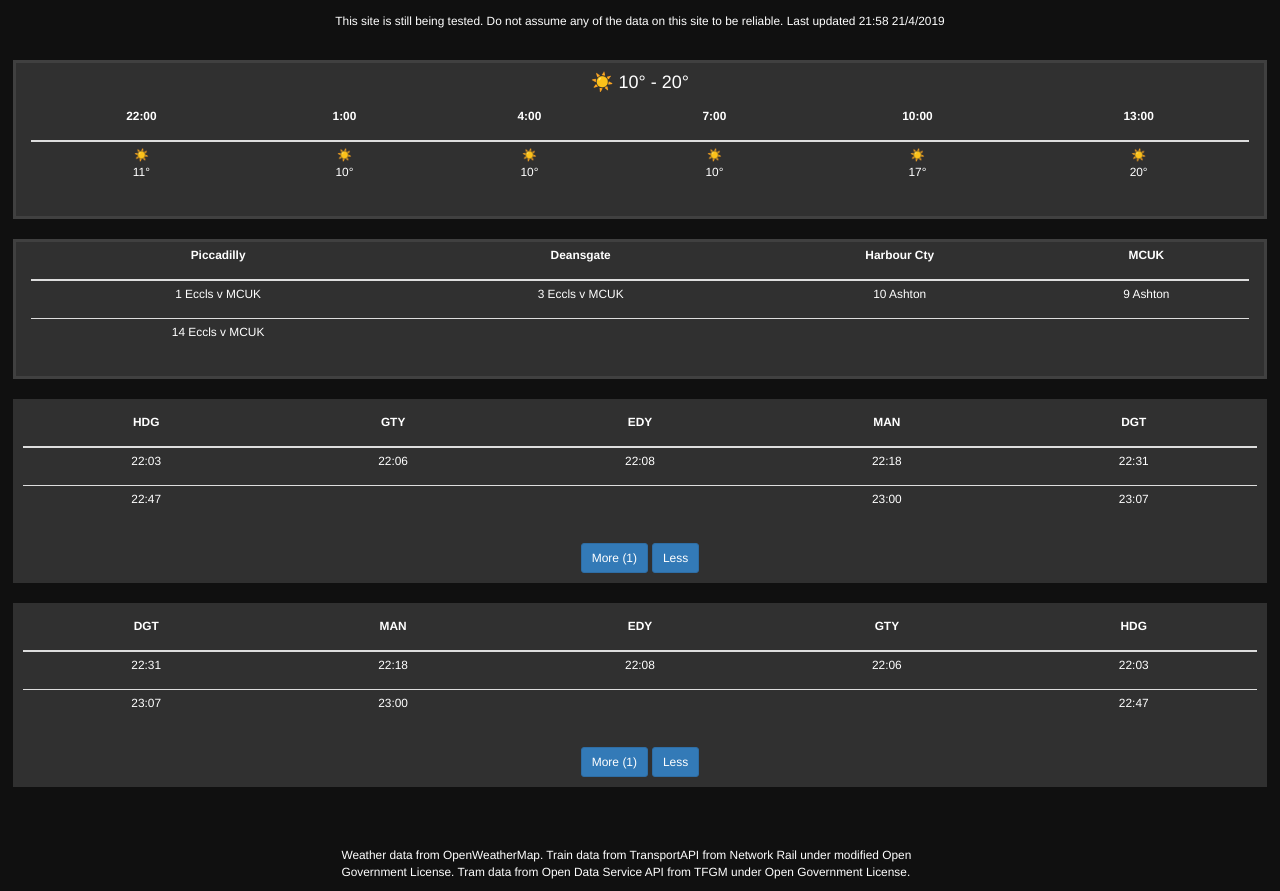
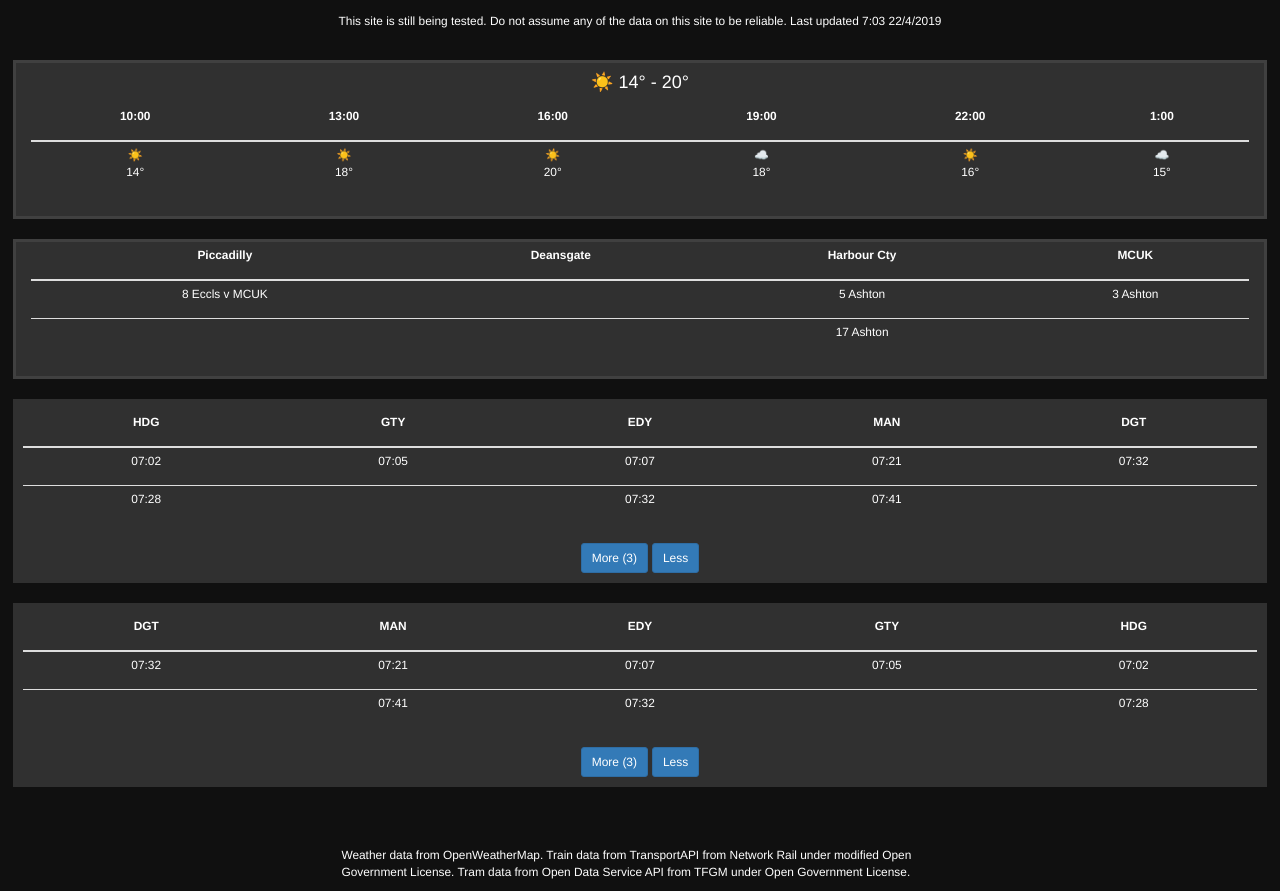
Before and after one commit to tonytony99/tonytony99.github.io, a plain HTML site: page tt/index.html in a window 1280 px wide. Drawn offline with nearby package versions, Linux system fonts and the light colour scheme.

Commit message:
updated homepage

```diff
--- a/tt/index.html
+++ b/tt/index.html
@@ -24,8 +24,8 @@
                 This site is still being tested.
                 Do not assume any of the data on this site to be reliable.
                 Last updated
-                21:58
-                21/4/2019
+                7:03
+                22/4/2019
                 </p>
             </div>
 
@@ -37,25 +37,25 @@
 
 
             <div class="col-xs-12 grey">
-                <h4 align="center"> ☀️  10°  -  20° </h4>
+                <h4 align="center"> ☀️  14°  -  20° </h4>
                 <table class="table table-condensed small">
 <thead>
 <tr>
+    <th scope='col'><p align='center'>10:00</p></th>
+    <th scope='col'><p align='center'>13:00</p></th>
+    <th scope='col'><p align='center'>16:00</p></th>
+    <th scope='col'><p align='center'>19:00</p></th>
     <th scope='col'><p align='center'>22:00</p></th>
     <th scope='col'><p align='center'>1:00</p></th>
-    <th scope='col'><p align='center'>4:00</p></th>
-    <th scope='col'><p align='center'>7:00</p></th>
-    <th scope='col'><p align='center'>10:00</p></th>
-    <th scope='col'><p align='center'>13:00</p></th>
 </tr>
 </thead><tbody>
 <tr>
-    <td><p align='center'>☀️<br/>11°<br/></p></td>
-    <td><p align='center'>☀️<br/>10°<br/></p></td>
-    <td><p align='center'>☀️<br/>10°<br/></p></td>
-    <td><p align='center'>☀️<br/>10°<br/></p></td>
-    <td><p align='center'>☀️<br/>17°<br/></p></td>
+    <td><p align='center'>☀️<br/>14°<br/></p></td>
+    <td><p align='center'>☀️<br/>18°<br/></p></td>
     <td><p align='center'>☀️<br/>20°<br/></p></td>
+    <td><p align='center'>☁️<br/>18°<br/></p></td>
+    <td><p align='center'>☀️<br/>16°<br/></p></td>
+    <td><p align='center'>☁️<br/>15°<br/></p></td>
 </tr>
 </tbody></table>
 
@@ -78,15 +78,15 @@
 </tr>
 </thead><tbody>
 <tr>
-    <td><p align='center'>1 Eccls v MCUK</p></td>
-    <td><p align='center'>3 Eccls v MCUK</p></td>
-    <td><p align='center'>10 Ashton</p></td>
-    <td><p align='center'>9 Ashton</p></td>
+    <td><p align='center'>8 Eccls v MCUK</p></td>
+    <td><p align='center'></p></td>
+    <td><p align='center'>5 Ashton</p></td>
+    <td><p align='center'>3 Ashton</p></td>
 </tr>
 <tr>
-    <td><p align='center'>14 Eccls v MCUK</p></td>
     <td><p align='center'></p></td>
     <td><p align='center'></p></td>
+    <td><p align='center'>17 Ashton</p></td>
     <td><p align='center'></p></td>
 </tr>
 </tbody></table>
@@ -111,25 +111,39 @@
 </tr>
 </thead><tbody>
 <tr>
-    <td><p align='center'>22:03</p></td>
-    <td><p align='center'>22:06</p></td>
-    <td><p align='center'>22:08</p></td>
-    <td><p align='center'>22:18</p></td>
-    <td><p align='center'>22:31</p></td>
+    <td><p align='center'>07:02</p></td>
+    <td><p align='center'>07:05</p></td>
+    <td><p align='center'>07:07</p></td>
+    <td><p align='center'>07:21</p></td>
+    <td><p align='center'>07:32</p></td>
 </tr>
 <tr>
-    <td><p align='center'>22:47</p></td>
+    <td><p align='center'>07:28</p></td>
+    <td><p align='center'></p></td>
+    <td><p align='center'>07:32</p></td>
+    <td><p align='center'>07:41</p></td>
+    <td><p align='center'></p></td>
+</tr>
+<tr class='extra_info_train_out'>
+    <td><p align='center'>07:44</p></td>
+    <td><p align='center'>07:47</p></td>
+    <td><p align='center'></p></td>
+    <td><p align='center'>07:59</p></td>
+    <td><p align='center'>08:07</p></td>
+</tr>
+<tr class='extra_info_train_out'>
+    <td><p align='center'>08:03</p></td>
+    <td><p align='center'>08:06</p></td>
+    <td><p align='center'>08:08</p></td>
+    <td><p align='center'>08:21</p></td>
+    <td><p align='center'>08:32</p></td>
+</tr>
+<tr class='extra_info_train_out'>
+    <td><p align='center'>08:45</p></td>
     <td><p align='center'></p></td>
     <td><p align='center'></p></td>
-    <td><p align='center'>23:00</p></td>
-    <td><p align='center'>23:07</p></td>
-</tr>
-<tr class='extra_info_train_out'>
-    <td><p align='center'>23:13</p></td>
-    <td><p align='center'>23:16</p></td>
-    <td><p align='center'>23:19</p></td>
-    <td><p align='center'>23:31</p></td>
-    <td><p align='center'>23:38</p></td>
+    <td><p align='center'>08:59</p></td>
+    <td><p align='center'>09:07</p></td>
 </tr>
 </tbody></table>
 
@@ -147,7 +161,7 @@
                 </script>
 
                 <div align="center">
-                    <button class="btn btn-primary btn-sm btn_more_train_out">More (1)</button>
+                    <button class="btn btn-primary btn-sm btn_more_train_out">More (3)</button>
                     <button class="btn btn-primary btn-sm btn_less_train_out">Less</button>
                 </div>
 
@@ -170,25 +184,39 @@
 </tr>
 </thead><tbody>
 <tr>
-    <td><p align='center'>22:31</p></td>
-    <td><p align='center'>22:18</p></td>
-    <td><p align='center'>22:08</p></td>
-    <td><p align='center'>22:06</p></td>
-    <td><p align='center'>22:03</p></td>
+    <td><p align='center'>07:32</p></td>
+    <td><p align='center'>07:21</p></td>
+    <td><p align='center'>07:07</p></td>
+    <td><p align='center'>07:05</p></td>
+    <td><p align='center'>07:02</p></td>
 </tr>
 <tr>
-    <td><p align='center'>23:07</p></td>
-    <td><p align='center'>23:00</p></td>
+    <td><p align='center'></p></td>
+    <td><p align='center'>07:41</p></td>
+    <td><p align='center'>07:32</p></td>
+    <td><p align='center'></p></td>
+    <td><p align='center'>07:28</p></td>
+</tr>
+<tr class='extra_info_train_in'>
+    <td><p align='center'>08:07</p></td>
+    <td><p align='center'>07:59</p></td>
+    <td><p align='center'></p></td>
+    <td><p align='center'>07:47</p></td>
+    <td><p align='center'>07:44</p></td>
+</tr>
+<tr class='extra_info_train_in'>
+    <td><p align='center'>08:32</p></td>
+    <td><p align='center'>08:21</p></td>
+    <td><p align='center'>08:08</p></td>
+    <td><p align='center'>08:06</p></td>
+    <td><p align='center'>08:03</p></td>
+</tr>
+<tr class='extra_info_train_in'>
+    <td><p align='center'>09:07</p></td>
+    <td><p align='center'>08:59</p></td>
     <td><p align='center'></p></td>
     <td><p align='center'></p></td>
-    <td><p align='center'>22:47</p></td>
-</tr>
-<tr class='extra_info_train_in'>
-    <td><p align='center'>23:38</p></td>
-    <td><p align='center'>23:31</p></td>
-    <td><p align='center'>23:19</p></td>
-    <td><p align='center'>23:16</p></td>
-    <td><p align='center'>23:13</p></td>
+    <td><p align='center'>08:45</p></td>
 </tr>
 </tbody></table>
 
@@ -206,7 +234,7 @@
                 </script>
 
                 <div align="center">
-                    <button class="btn btn-primary btn-sm btn_more_train_in">More (1)</button>
+                    <button class="btn btn-primary btn-sm btn_more_train_in">More (3)</button>
                     <button class="btn btn-primary btn-sm btn_less_train_in">Less</button>
                 </div>
 
```
